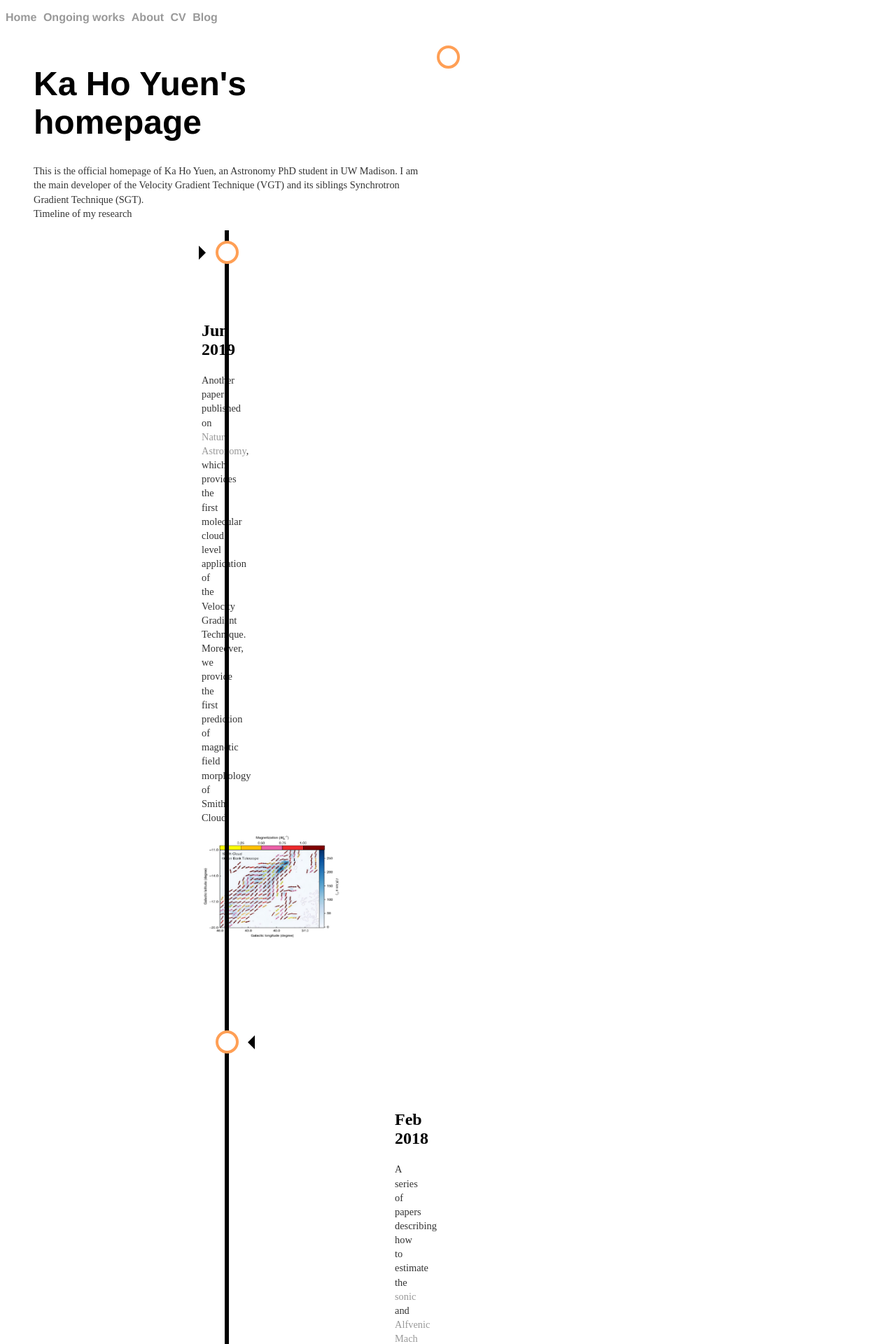
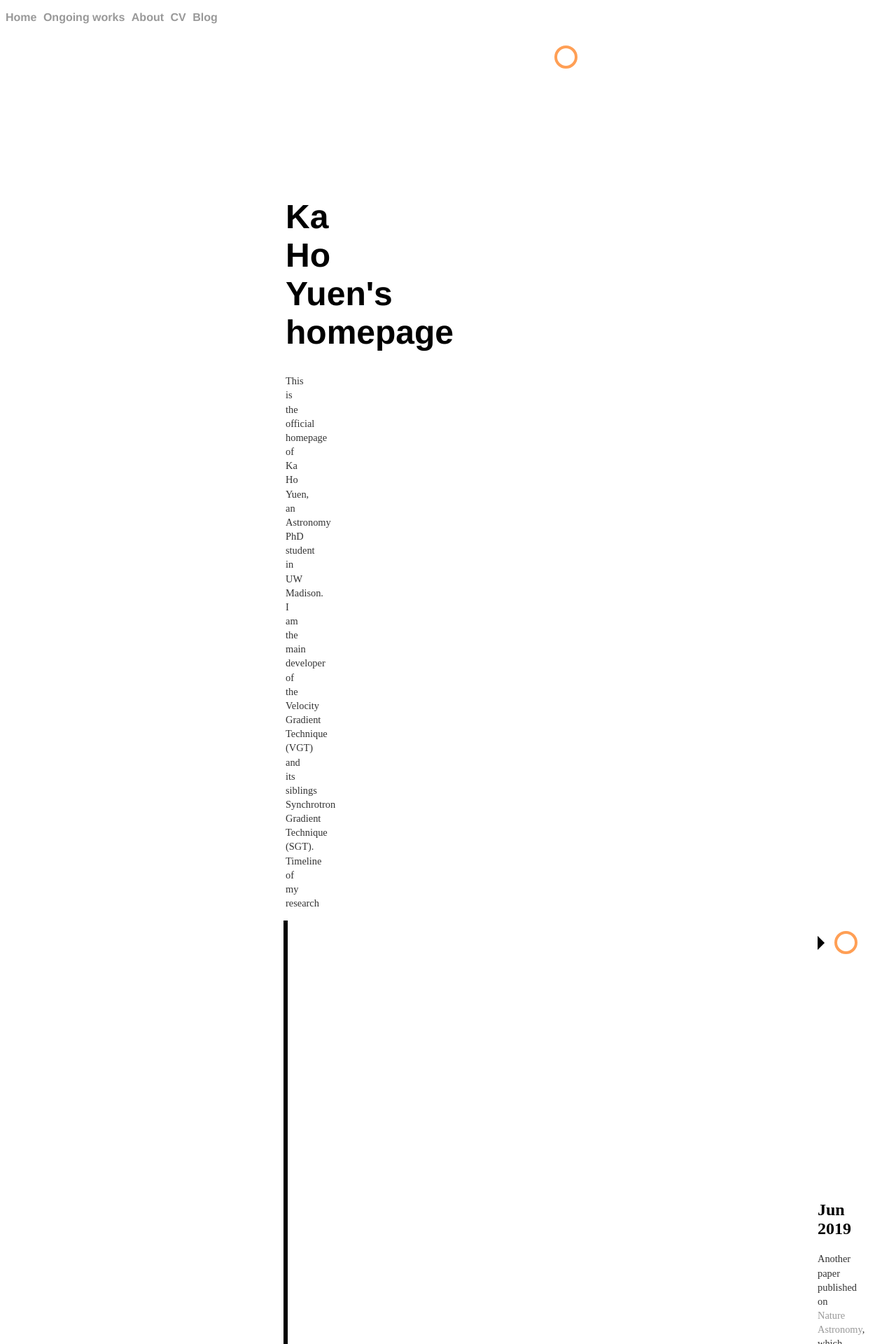
Before and after one commit to kyuen2/laztech.github.io, a Jekyll site: the page built from index.html, in a window 1280 px wide. Shown: the top 1920 px of the page at 70% size. Built offline with Jekyll 4.4.1, drawn with Linux system fonts in a browser that asks for light colours.

Commit message:
Update main.css

```diff
--- a/css/main.css
+++ b/css/main.css
@@ -78,7 +78,7 @@ ul.posts li {
 
 /* Container around content */
 .container {
-  padding: 10px 40px;
+  padding: 200px 400px;
   position: relative;
   background-color: inherit;
   width: 50%;
@@ -143,7 +143,7 @@ ul.posts li {
 
 /* The actual content */
 .content {
-  padding: 100px 200px;
+  padding: 180px 360px;
   background-color: white;
   position: relative;
   border-radius: 1px;
```
